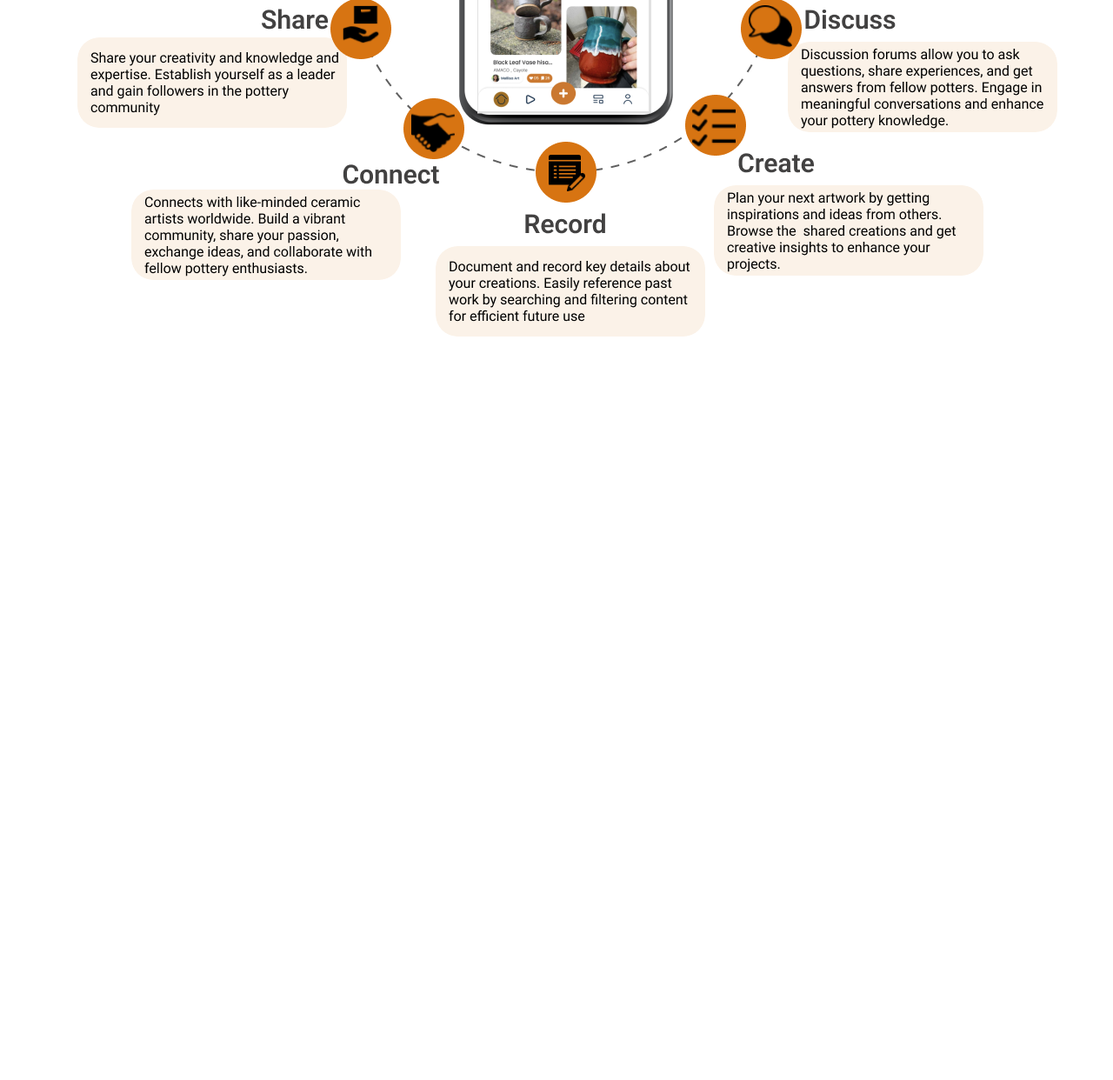
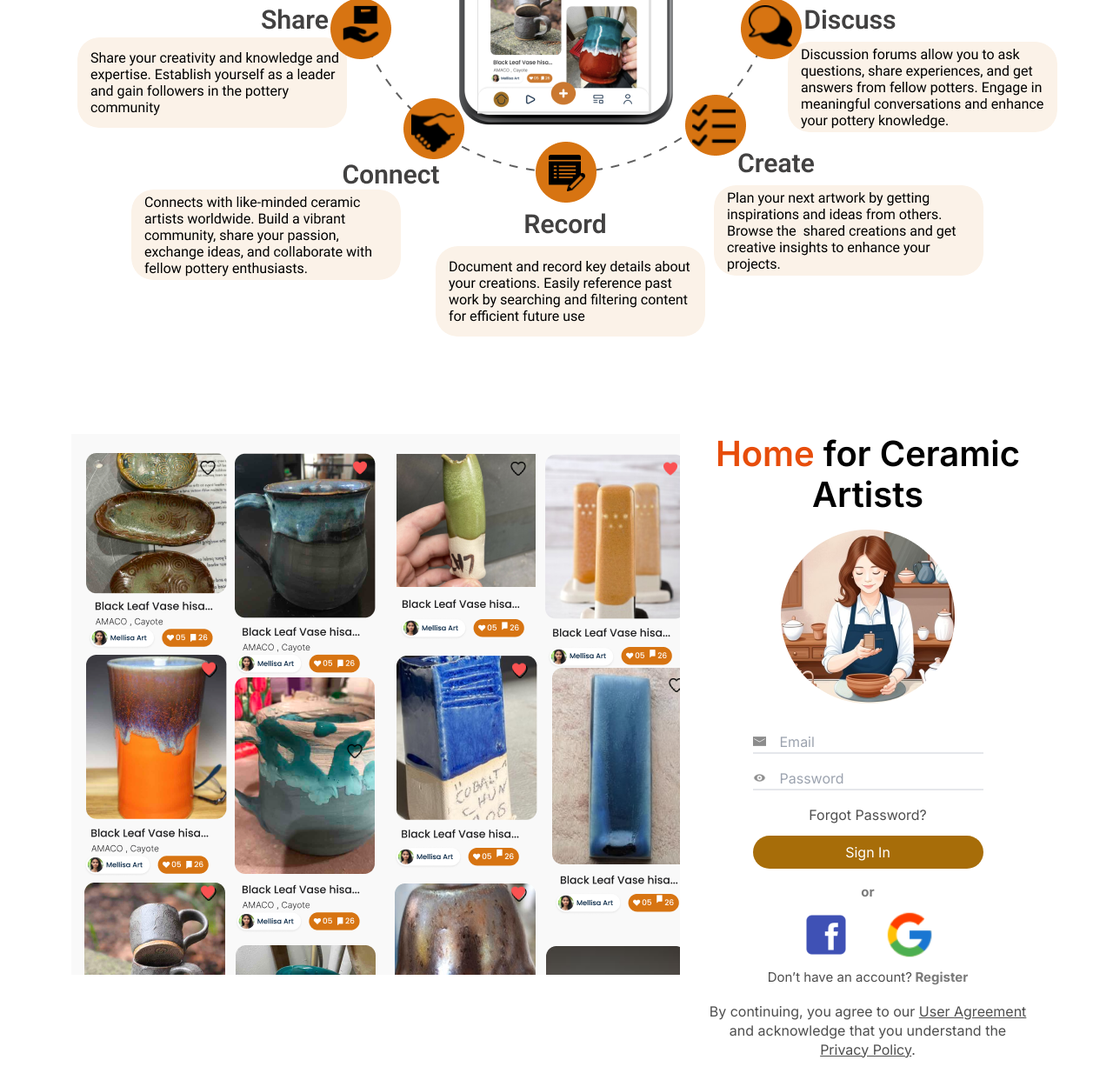
Before and after one commit to Durgesh18-p/Glaizit, a React app in the folder glaizit/: page / in a window 1280 px wide. Shown: the part 2003-3245 px from the top of the page at 87% size. Before the commit the page ends 2390 px from the top, so only its background shows below. Built offline with nearby package versions, Linux system fonts and the light colour scheme.

Commit message:
home register done

```diff
--- /dev/null
+++ b/glaizit/src/components/HomeRegester.jsx
@@ -0,0 +1,185 @@
+// import React from "react";
+// import Link from "next/link";
+
+// const HomeRegester = () => {
+//   return (
+//     <div className="m-6 flex justify-center items-center">
+//       <div>
+//         <img src="/imagecollege.png" alt="" className="w-[700px] h-[622px]" />
+//       </div>
+//       <div className="flex justify-center items-center flex-col mt-10 gap-4">
+//         <div className="flex justify-center items-center flex-col gap-4">
+//           <p className="font-roboto font-semibold text-[40px] leading-[46.88px] text-center pl-40 pr-40">
+//             <span className="text-[#E74D0B]">Home </span>for Ceramic Artists
+//           </p>
+//           <img src="/user.png" alt="" className="w-[200px] h-[200px]" />
+//         </div>
+//         <form action="">
+//           <div className="border-b-2 flex justify-center items-center gap-4 mt-4 w-[324px] h-[39px]">
+//             <img src="/emailicon.png" alt="" className="h-[15px] w-[15px]" />
+//             <input type="text" placeholder="Email" />
+//           </div>
+//           <div className="border-b-2 flex justify-center items-center gap-4 mt-4 w-[324px] h-[39px]">
+//             <img src="/eyeicon.png" alt="" className="h-[15px] w-[15px]" />
+//             <input type="text" placeholder="Password" />
+//           </div>
+//           <div className="flex justify-center items-center flex-col gap-3 mt-4">
+//             <Link href="#" className="text-[#4E4E4E]">
+//               Forgot Password?
+//             </Link>
+//             <button className="w-[323px] h-[38px] bg-[#A76D09] text-white rounded-[45px]">
+//               Sign In
+//             </button>
+//           </div>
+//         </form>
+//         <div className="flex justify-center items-center flex-col gap-2">
+//           <p
+//             className="font-bold text-[15px]  text-[
+// #7A7A7A]"
+//           >
+//             or
+//           </p>
+//           <div className="flex justify-center items-center gap-9">
+//             <Link href="#">
+//               {" "}
+//               <img
+//                 src="/fblogo.png"
+//                 alt="Facebook"
+//                 className="w-[60px] h-[60px]"
+//               />
+//             </Link>
+//             <Link href="#">
+//               <img
+//                 src="/googlelogo.png"
+//                 alt="Google"
+//                 className="w-[60px] h-[60px]"
+//               />
+//             </Link>
+//           </div>
+//           <p className="font-normal text-[15px] text-[#4E4E4E]">
+//             Don’t have an account?
+//             <Link
+//               href="#"
+//               className="text-[
+// #7A7A7A] font-bold"
+//             >
+//               {" "}
+//               Register
+//             </Link>
+//           </p>
+//           <div className="text-center mt-2 ">
+//             <p className="font-normal leading-[22px] text-[#4E4E4E] pl-16 pr-16">
+//               By continuing, you agree to our{" "}
+//               <Link href="#" className="underline">
+//                 User Agreement
+//               </Link>{" "}
+//               and acknowledge that you understand the{" "}
+//               <Link href="#" className="underline">
+//                 Privacy Policy
+//               </Link>
+//               .
+//             </p>
+//           </div>
+//         </div>
+//       </div>
+//     </div>
+//   );
+// };
+
+// export default HomeRegester;
+
+import React from "react";
+import Link from "next/link";
+
+const HomeRegister = () => {
+  return (
+    <div className="m-6 flex flex-col lg:flex-row justify-center items-center">
+      <div className="flex justify-center items-center">
+        <img
+          src="/imagecollege.png"
+          alt=""
+          className="w-full max-w-[700px] h-auto"
+        />
+      </div>
+      <div className="flex justify-center items-center flex-col mt-10 ml-4 gap-4 max-w-[400px] w-full px-4 ">
+        <div className="flex justify-center items-center flex-col gap-4">
+          <p className="font-roboto font-semibold text-[30px] lg:text-[40px] leading-[36px] lg:leading-[46.88px] text-center mt-14">
+            <span className="text-[#E74D0B]">Home </span>for Ceramic Artists
+          </p>
+          <img
+            src="/user.png"
+            alt=""
+            className="w-[150px] h-[150px] lg:w-[200px] lg:h-[200px]"
+          />
+        </div>
+        <form action="">
+          <div className="border-b-2 flex justify-center items-center gap-4 mt-4 w-full">
+            <img src="/emailicon.png" alt="" className="h-[15px] w-[15px]" />
+            <input
+              type="text"
+              placeholder="Email"
+              className="flex-1  focus:outline-none"
+            />
+          </div>
+          <div className="border-b-2 flex justify-center items-center gap-4 mt-4 w-full">
+            <img src="/eyeicon.png" alt="" className="h-[15px] w-[15px]" />
+            <input
+              type="text"
+              placeholder="Password"
+              className="flex-1  focus:outline-none"
+            />
+          </div>
+          <div className="flex justify-center items-center flex-col gap-3 mt-4">
+            <Link href="#" className="text-[#4E4E4E]">
+              Forgot Password?
+            </Link>
+            <button className="w-full h-[38px] bg-[#A76D09] text-white rounded-[45px]">
+              Sign In
+            </button>
+          </div>
+        </form>
+        <div className="flex justify-center items-center flex-col gap-2">
+          <p className="font-bold text-[15px] text-[#7A7A7A]">or</p>
+          <div className="flex justify-center items-center gap-9">
+            <Link href="#">
+              <img
+                src="/fblogo.png"
+                alt="Facebook"
+                className="w-[60px] h-[60px]"
+              />
+            </Link>
+            <Link href="#">
+              <img
+                src="/googlelogo.png"
+                alt="Google"
+                className="w-[60px] h-[60px]"
+              />
+            </Link>
+          </div>
+          <p className="font-normal text-[15px] text-[#4E4E4E]">
+            Don’t have an account?
+            <Link href="#" className="text-[#7A7A7A] font-bold">
+              {" "}
+              Register
+            </Link>
+          </p>
+          <div className="text-center mt-2">
+            <p className="font-normal leading-[22px] text-[#4E4E4E] ">
+              By continuing, you agree to our{" "}
+              <Link href="#" className="underline">
+                User Agreement
+              </Link>{" "}
+              and acknowledge that you understand the{" "}
+              <Link href="#" className="underline">
+                Privacy Policy
+              </Link>
+              .
+            </p>
+          </div>
+        </div>
+      </div>
+    </div>
+  );
+};
+
+export default HomeRegister;
--- a/glaizit/src/components/ThingsToDoOnGlaizit.jsx
+++ b/glaizit/src/components/ThingsToDoOnGlaizit.jsx
@@ -27,7 +27,7 @@ const ThingsToDoOnGlaizit = () => {
   }, [labelImages.length]);
 
   return (
-    <div className="bg-white py-8 px-4 sm:px-6 lg:px-8 flex justify-center items-center">
+    <div className="bg-white py-8 px-4 sm:px-6 lg:px-8 flex justify-center items-center mb-24">
       <div className="relative">
         <div className="flex flex-col items-center lg:flex-row lg:justify-between lg:items-start">
           <div className="relative">
--- a/glaizit/src/views/HomePage.jsx
+++ b/glaizit/src/views/HomePage.jsx
@@ -2,6 +2,7 @@ import React from "react";
 import HeroSection from "@/components/HeroSection";
 import AboutGlaizitHome from "@/components/AboutGlaizitHome";
 import ThingsToDoOnGlaizit from "@/components/ThingsToDoOnGlaizit";
+import HomeRegester from "@/components/HomeRegester";
 
 const HomePage = () => {
   return (
@@ -9,6 +10,7 @@ const HomePage = () => {
       <HeroSection />
       <AboutGlaizitHome />
       <ThingsToDoOnGlaizit />
+      <HomeRegester />
     </>
   );
 };
```
Also changed, not shown: glaizit/public/emailicon.png (added), glaizit/public/eyeicon.png (added), glaizit/public/fblogo.png (added), glaizit/public/googlelogo.png (added), glaizit/public/imagecollege.png (added), glaizit/public/user.png (added).
